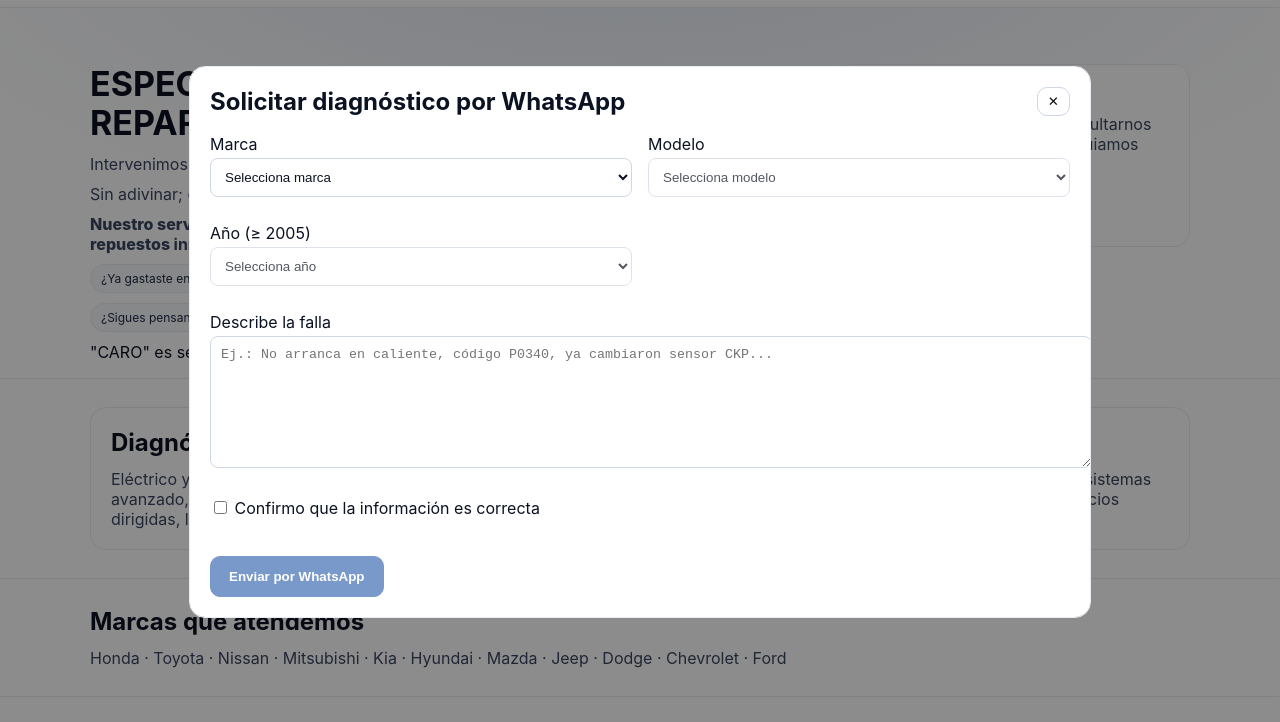
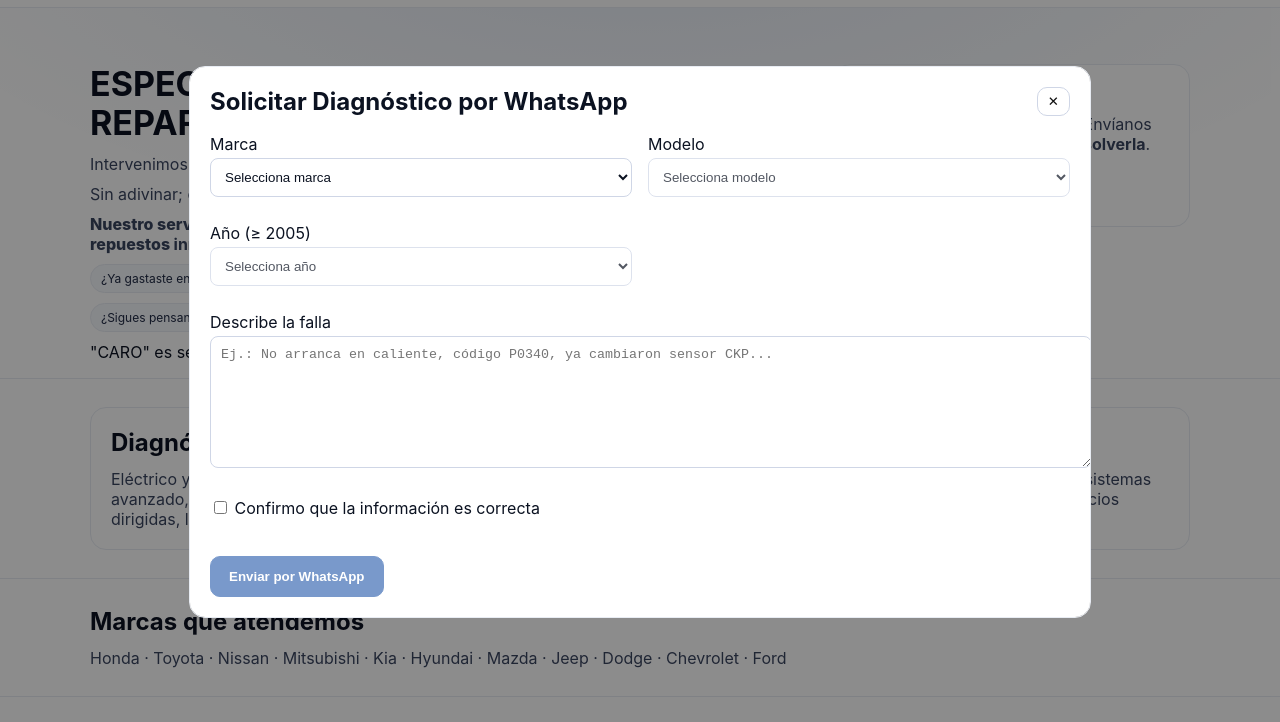
Before and after one commit to automotrizmedinasv-design/automotrizmedinasv-design.github.io, a plain HTML site: page index.html in a window 1280 px wide. Both pictures are taken after a click on the link "Agendar diagnóstico". Shown: the part 58-780 px from the top of the page. Drawn offline with Linux system fonts and the light colour scheme.

Commit message:
Update index.html

```diff
--- a/index.html
+++ b/index.html
@@ -81,7 +81,7 @@
       <div class="col-4">
         <div class="card">
           <h3 style="margin:0 0 6px">¿Falla dificil de Reparar?</h3>
-          <p class="muted">Tienes una falla o quieres consultarnos algo, Envíanos los datos y te guiamos para <b>resolverla</b>.</p>
+          <p class="muted">Agenda una consulta técnica, Envíanos los datos y te guiamos para <b>resolverla</b>.</p>
           <div style="margin-top:10px"><a class="cta" href="#" data-open-form>Consultar con un técnico</a></div>
         </div>
       </div>
@@ -165,7 +165,7 @@
   <div id="formModal" class="modal" aria-hidden="true">
     <div class="modal-card">
       <div style="display:flex;align-items:center;justify-content:space-between;margin-bottom:8px">
-        <h2 style="margin:0">Solicitar diagnóstico por WhatsApp</h2>
+        <h2 style="margin:0">Solicitar Diagnóstico por WhatsApp</h2>
         <button id="closeForm" class="close-x" aria-label="Cerrar">✕</button>
       </div>
       <div class="grid">
```
